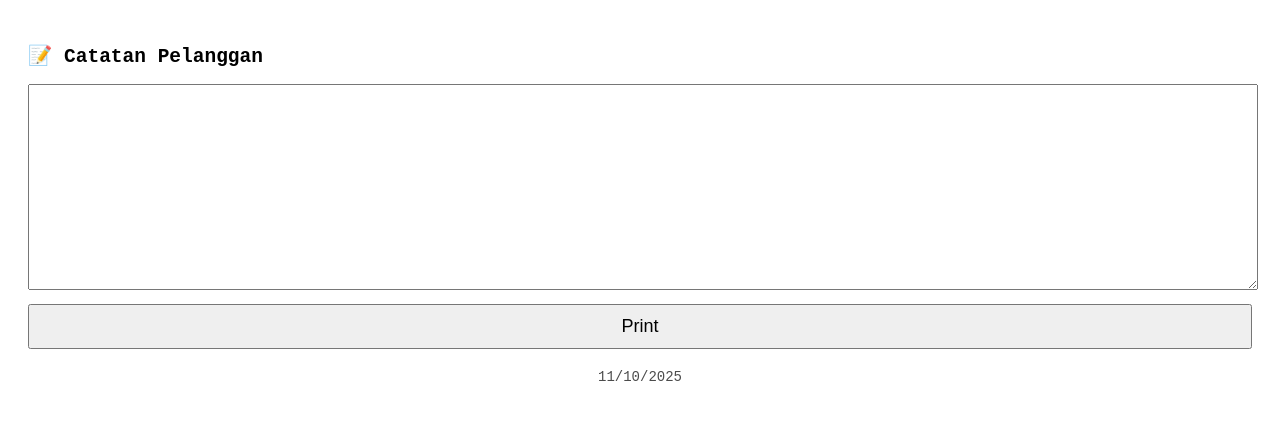
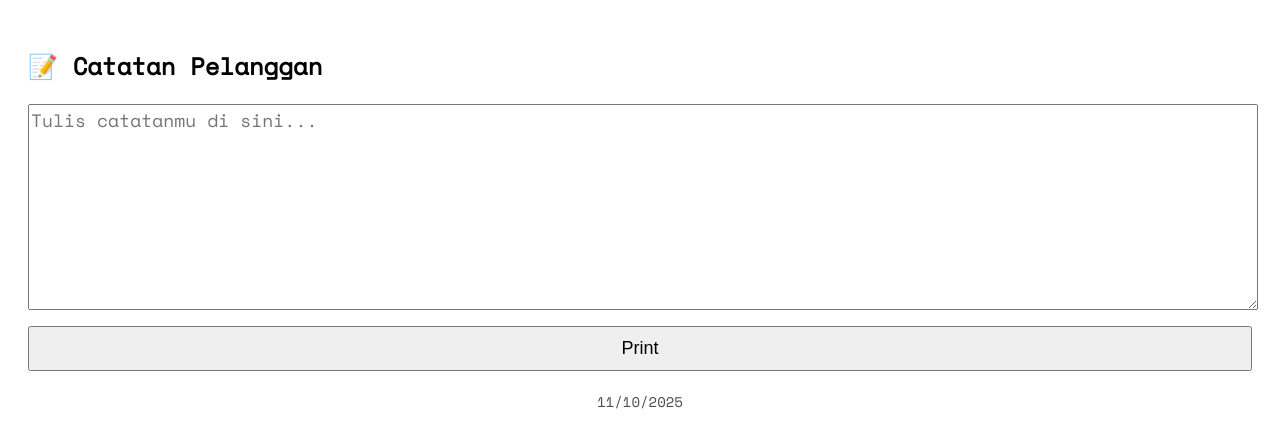
Before and after one commit to curioussadli/RBNote.v2, a plain HTML site: page index.html in a window 1280 px wide. Drawn offline with nearby package versions, Linux system fonts and the light colour scheme.

Commit message:
Update index.html

```diff
--- a/index.html
+++ b/index.html
@@ -2,18 +2,19 @@
 <html>
 <head>
 <meta charset="UTF-8">
-<title>RB Note</title>
+<title>RBL Note Printer</title>
 <link rel="manifest" href="manifest.json">
+<link href="https://fonts.googleapis.com/css2?family=Space+Mono&display=swap" rel="stylesheet">
 <style>
-body { font-family: monospace; padding: 20px; }
-textarea { width: 100%; height: 200px; font-size: 18px; }
+body { font-family: 'Space Mono', monospace; padding: 20px; }
+textarea { width: 100%; height: 200px; font-size: 18px; font-family: 'Space Mono', monospace; }
 button { padding: 10px; margin-top: 10px; font-size: 18px; width: 100%; }
 .footer { text-align:center; margin-top:20px; font-size:14px; opacity:0.7; }
 </style>
 </head>
 <body>
 <h2>📝 Catatan Pelanggan</h2>
-<textarea id="note"></textarea>
+<textarea id="note" placeholder="Tulis catatanmu di sini..."></textarea>
 <button onclick="printNow()">Print</button>
 <div class="footer" id="date"></div>
 
@@ -22,7 +23,8 @@ document.getElementById('date').innerText = new Date().toLocaleDateString();
 
 function printNow() {
   let text = document.getElementById('note').value + "\n\n" + document.getElementById('date').innerText;
-  let url = "intent://print/#Intent;scheme=rawbt;package=ru.a402d.rawbtprinter;S.text=" + encodeURIComponent(text) + ";end";
+  let url = "intent://print/#Intent;scheme=rawbt;package=ru.a402d.rawbtprinter;S.text="
+            + encodeURIComponent(text) + ";end";
   location.href = url;
 }
 </script>
```
